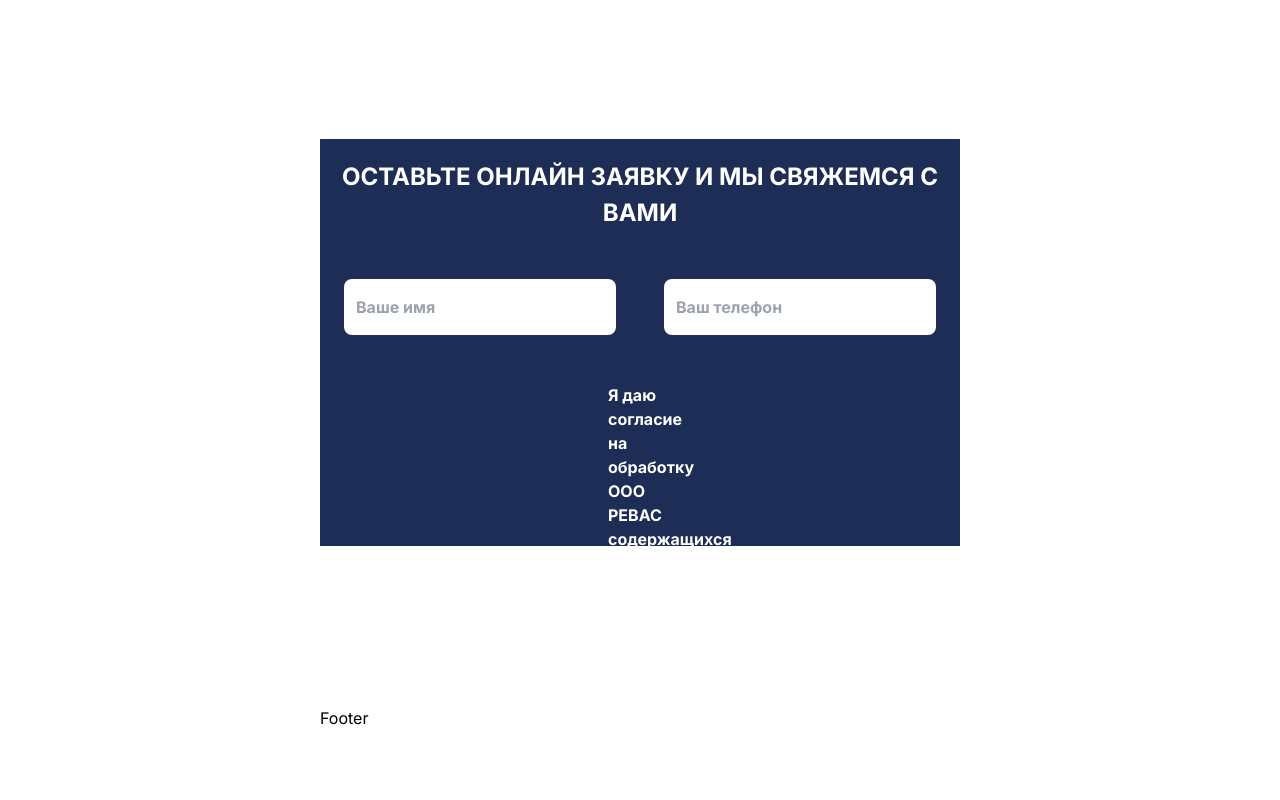
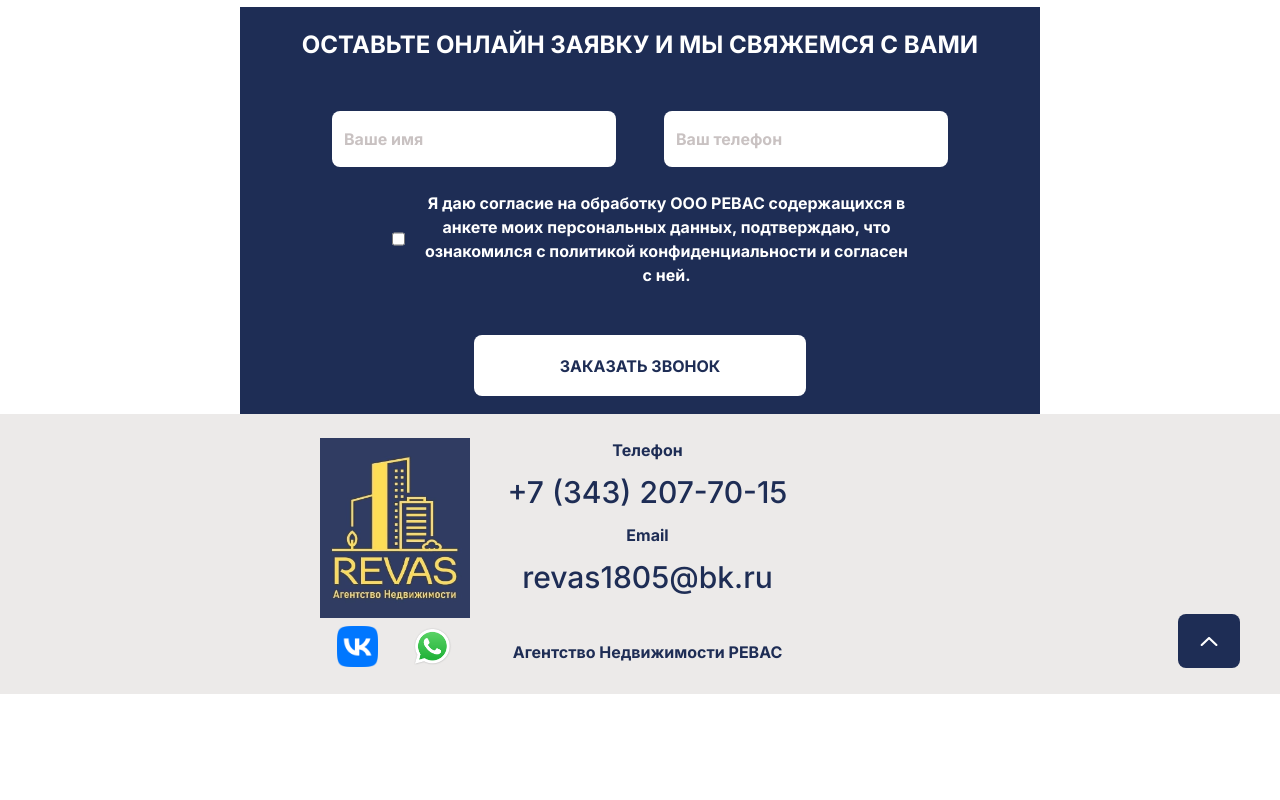
Before and after one commit to Rabotyaga1155F/revas-web, a Next.js app: page / in a window 1280 px wide. Shown: the part 2280-3080 px from the top of the page. After the commit the page ends 2974 px from the top, so only its background shows below. Built offline with nearby package versions, Linux system fonts and the light colour scheme.

Commit message:
Basic layout completed

```diff
--- a/src/app/page.tsx
+++ b/src/app/page.tsx
@@ -9,7 +9,8 @@ import Form from "@/components/form/Form";
 
 export default function Home() {
   return (
-    <div className={"mx-80"}>
+    <div>
+      <div className={"mx-60"}>
         <Header />
         <Image
           className={"w-full h-[210px] mt-3"}
@@ -22,6 +23,7 @@ export default function Home() {
           <Map />
           <Form />
         </main>
+      </div>
       <Footer />
     </div>
   );
--- a/src/components/footer/Footer.tsx
+++ b/src/components/footer/Footer.tsx
@@ -1,7 +1,61 @@
+"use client";
 import React from "react";
+import Image from "next/image";
+import logo from "@/assets/images/logo.jpg";
+import vk from "@/assets/images/vk.png";
+import whatsapp from "@/assets/images/whatsapp.png";
+import arrow from "@/assets/images/arrow.svg";
+
+const handleUpButton = () => {
+  window.scrollTo({
+    top: 0,
+    left: 0,
+    behavior: "smooth",
+  });
+};
 
 const Footer = () => {
-  return <footer className={"mt-40"}>Footer</footer>;
+  return (
+    <footer className={"bg-[#ECEAE9] h-[280px]"}>
+      <div className={"mx-80 pt-6 flex"}>
+        <div className={"w-[150px] "}>
+          <Image className={"w-[150px] h-[180px]"} src={logo} alt={"LOGO"} />
+          <div className={"flex justify-around mt-2"}>
+            <Image className={"w-[41px] h-[41px]"} src={vk} alt={"VK"} />
+            <Image
+              className={"w-[41px] h-[41px]"}
+              src={whatsapp}
+              alt={"WhatsApp"}
+            />
+          </div>
+        </div>
+        <div className={"flex flex-col mx-auto"}>
+          <h1 className={"mx-auto font-bold text-[#1E2D55]"}>Телефон</h1>
+          <h1 className={"mx-auto font-medium text-[30px] text-[#1E2D55] mt-2"}>
+            +7 (343) 207-70-15
+          </h1>
+          <h1 className={"mx-auto font-bold text-[#1E2D55] mt-2"}>Email</h1>
+          <h1 className={"mx-auto font-medium text-[30px] text-[#1E2D55] mt-2"}>
+            revas1805@bk.ru
+          </h1>
+          <h1 className={"mx-auto font-bold text-[#1E2D55] mt-10"}>
+            Агентство Недвижимости РЕВАС
+          </h1>
+        </div>
+        <div className={"w-[135px]"}></div>
+        <div className={"pt-44"}>
+          <button
+            onClick={() => handleUpButton()}
+            className={
+              "h-[54px] w-[62px] bg-[#1E2D55] rounded-[8px] absolute right-10 hover:bg-blue-900"
+            }
+          >
+            <Image className={"mx-auto"} src={arrow} alt={"Arrow"} />
+          </button>
+        </div>
+      </div>
+    </footer>
+  );
 };
 
 export default Footer;
--- a/src/components/form/Form.tsx
+++ b/src/components/form/Form.tsx
@@ -1,40 +1,49 @@
+"use client";
 import React from "react";
+import styles from "./form.module.css";
 
 const Form = () => {
   return (
-    <form className={"bg-[#1E2D55] h-[407px] mt-36"}>
+    <form className={styles.form}>
       <h1 className={"text-white font-bold text-[24px] text-center pt-5"}>
         ОСТАВЬТЕ ОНЛАЙН ЗАЯВКУ И МЫ СВЯЖЕМСЯ С ВАМИ
       </h1>
-      <div className={"flex justify-center mt-12"}>
+      <div className={styles.inputgroup}>
         <input
           className={
-            "w-[284px] py-4 px-3 rounded-[8px] text-[16px] font-bold text-[#C9C2C2] mx-6"
+            "w-[284px] py-4 px-3 rounded-[8px] text-[16px] font-bold placeholder:text-[#C9C2C2] mx-6"
           }
           type="text"
           placeholder={"Ваше имя"}
         />
         <input
           className={
-            "w-[284px] py-4 px-3 rounded-[8px] text-[16px] font-bold text-[#C9C2C2] mx-6"
+            "w-[284px] py-4 px-3 rounded-[8px] text-[16px] font-bold   mx-6 placeholder:text-[#C9C2C2]"
           }
           type="text"
           placeholder={"Ваш телефон"}
         />
       </div>
-      <h2 className={"font-bold text-[16px] text-white text-start mx-72 mt-12"}>
-        Я даю согласие на обработку ООО РЕВАС содержащихся в анкете моих
-        персональных данных, подтверждаю, что ознакомился с политикой
-        конфиденциальности и согласен с ней.
-      </h2>
-      <div className={"flex justify-center mt-8"}>
-        <button
-          type={"submit"}
+      <div className={styles.checkboxgroup}>
+        <label
           className={
-            "bg-white font-bold text-[16px] text-[#1E2D55] w-[332px] h-[61px] rounded-[8px]"
+            "mt-6 font-bold text-[16px] text-white pl-2 flex text-center mx-32"
           }
         >
-          ЗАКАЗАТЬ ЗВОНОК{" "}
+          <input type="checkbox" className={"mx-4"} />Я даю согласие на
+          обработку ООО РЕВАС содержащихся в анкете моих персональных данных,
+          подтверждаю, что ознакомился с политикой конфиденциальности и согласен
+          с ней.
+        </label>
+      </div>
+      <div className={styles.submitbutton}>
+        <button
+          className={
+            "bg-white font-bold text-[16px] text-[#1E2D55] w-[332px] h-[61px] rounded-[8px] mt-12 hover:bg-gray-300"
+          }
+          type={"submit"}
+        >
+          ЗАКАЗАТЬ ЗВОНОК
         </button>
       </div>
     </form>
--- /dev/null
+++ b/src/components/form/form.module.css
@@ -0,0 +1,56 @@
+.form {
+    background-color: #1E2D55;
+    height: 407px;
+    display: flex;
+    flex-direction: column;
+    align-items: center;
+    margin-top: 36px;
+
+}
+
+.inputgroup {
+    display: flex;
+    justify-content: center;
+    margin-top: 48px;
+}
+
+.input-group input {
+    width: 50%;
+    /* Примерно половина ширины контейнера */
+    padding: 12px;
+    border-radius: 8px;
+    font-size: 16px;
+    font-weight: bold;
+    color: #C9C2C2;
+    margin: 0 6px;
+}
+
+.checkbox-group {
+    display: flex;
+    flex-direction: row;
+    align-items: center;
+    margin-top: 12px;
+}
+
+.checkbox-group input[type="checkbox"] {
+    margin-right: 8px;
+}
+
+.checkboxgroup h2 {
+    font-weight: bold;
+    font-size: 16px;
+    color: #FFFFFF;
+    text-align: center;
+    margin: 0;
+}
+
+.submit-button {
+    background-color: white;
+    font-weight: bold;
+    font-size: 16px;
+    color: #1E2D55;
+    width: 80%;
+    height: 61px;
+    border-radius: 8px;
+    margin-top: 8px;
+}
```
Also changed, not shown: src/assets/images/arrow.svg (added). Lines whose indentation alone changed are shown as unchanged.
